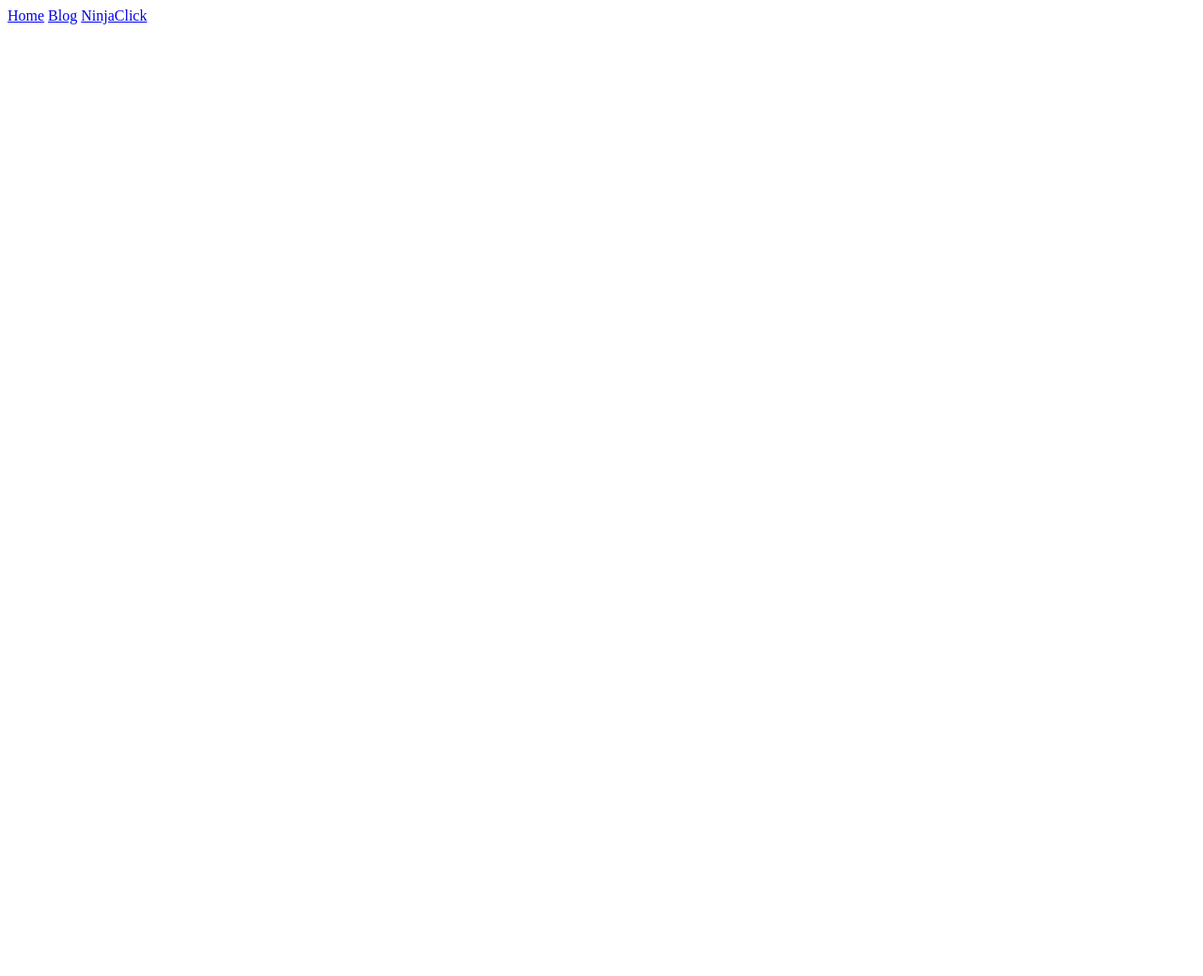
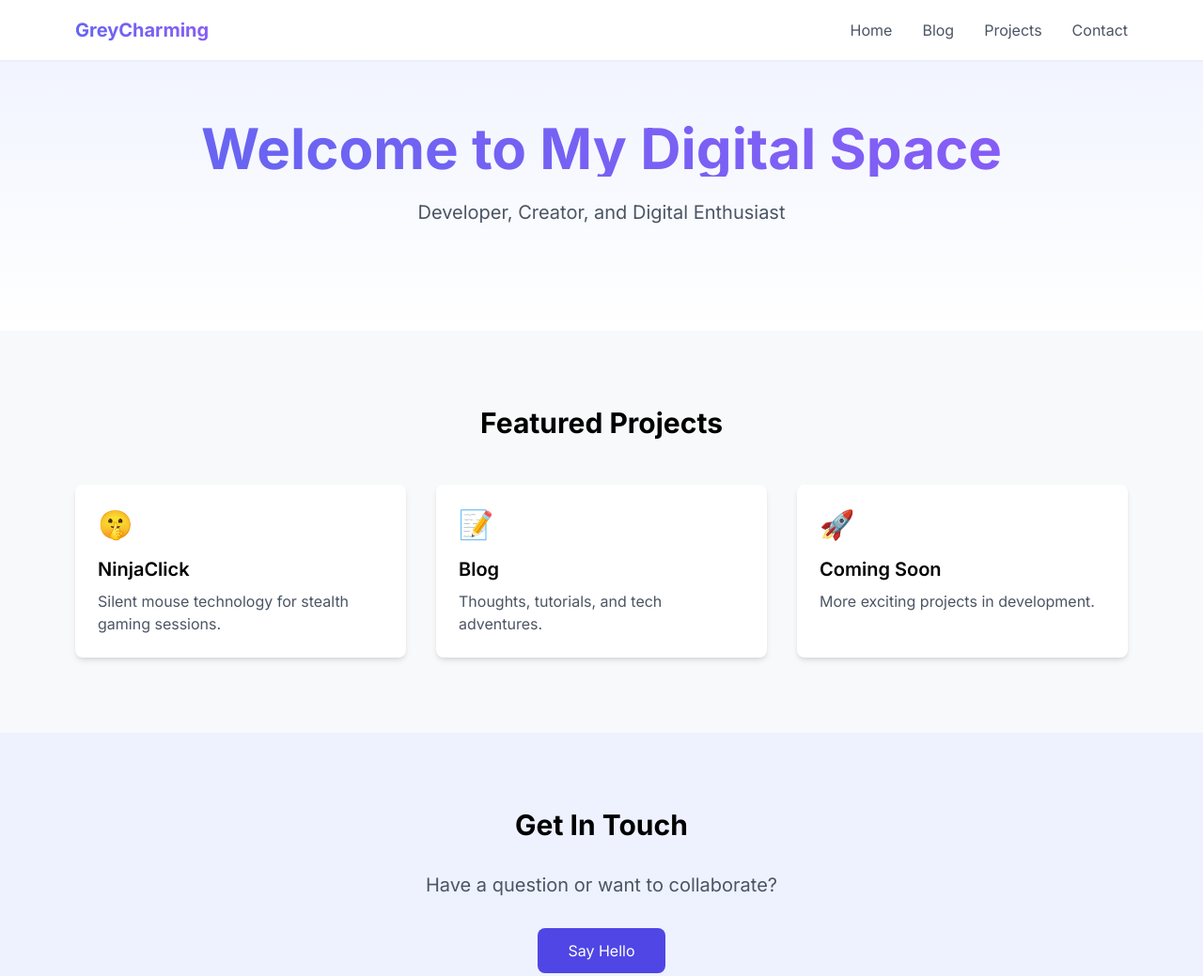
Before and after one commit to greycharming/greycharming.github.io, a plain HTML site: page index.html in a window 1280 px wide. Shown: the top 1039 px of the page at 94% size. Before the commit the page ends 800 px from the top, so only its background shows below. Drawn offline with nearby package versions, Linux system fonts and the light colour scheme.

Commit message:
Update index.html

```diff
--- a/index.html
+++ b/index.html
@@ -1,15 +1,137 @@
 <!DOCTYPE html>
-<html>
+<html lang="en">
 <head>
+    <meta charset="UTF-8">
+    <meta name="viewport" content="width=device-width, initial-scale=1.0">
     <title>GreyCharming's Portfolio</title>
+    <link href="https://cdnjs.cloudflare.com/ajax/libs/tailwindcss/2.2.19/tailwind.min.css" rel="stylesheet">
+    <style>
+        @import url('https://fonts.googleapis.com/css2?family=Inter:wght@300;400;500;600;700&display=swap');
+
+        body {
+            font-family: 'Inter', sans-serif;
+            background-color: #f8f9fa;
+        }
+
+        .nav-link {
+            position: relative;
+            transition: color 0.3s ease;
+        }
+
+        .nav-link::after {
+            content: '';
+            position: absolute;
+            width: 0;
+            height: 2px;
+            bottom: -2px;
+            left: 0;
+            background-color: #6366f1;
+            transition: width 0.3s ease;
+        }
+
+        .nav-link:hover::after {
+            width: 100%;
+        }
+
+        .project-card {
+            transition: transform 0.3s ease, box-shadow 0.3s ease;
+        }
+
+        .project-card:hover {
+            transform: translateY(-5px);
+            box-shadow: 0 10px 20px rgba(0,0,0,0.1);
+        }
+
+        .gradient-text {
+            background: linear-gradient(45deg, #6366f1, #8b5cf6);
+            -webkit-background-clip: text;
+            -webkit-text-fill-color: transparent;
+        }
+    </style>
 </head>
-<body>
-    <!-- Navigation to other pages -->
-    <nav>
-        <a href="/">Home</a>
-        <a href="/blog">Blog</a>
-        <a href="/projects/ninjaclick">NinjaClick</a>
+<body class="min-h-screen">
+    <!-- Navigation -->
+    <nav class="bg-white shadow-sm fixed w-full z-10">
+        <div class="max-w-6xl mx-auto px-4">
+            <div class="flex justify-between h-16">
+                <div class="flex items-center">
+                    <span class="text-xl font-bold gradient-text">GreyCharming</span>
+                </div>
+                <div class="flex items-center space-x-8">
+                    <a href="/" class="nav-link text-gray-600 hover:text-indigo-600">Home</a>
+                    <a href="/blog" class="nav-link text-gray-600 hover:text-indigo-600">Blog</a>
+                    <a href="#projects" class="nav-link text-gray-600 hover:text-indigo-600">Projects</a>
+                    <a href="#contact" class="nav-link text-gray-600 hover:text-indigo-600">Contact</a>
+                </div>
+            </div>
+        </div>
     </nav>
-    <!-- Main content -->
+
+    <!-- Hero Section -->
+    <section class="pt-32 pb-20 bg-gradient-to-b from-indigo-50 to-white">
+        <div class="max-w-6xl mx-auto px-4">
+            <div class="text-center">
+                <h1 class="text-4xl md:text-6xl font-bold mb-6 gradient-text">
+                    Welcome to My Digital Space
+                </h1>
+                <p class="text-xl text-gray-600 mb-8">
+                    Developer, Creator, and Digital Enthusiast
+                </p>
+            </div>
+        </div>
+    </section>
+
+    <!-- Projects Section -->
+    <section id="projects" class="py-20">
+        <div class="max-w-6xl mx-auto px-4">
+            <h2 class="text-3xl font-bold mb-12 text-center">Featured Projects</h2>
+            <div class="grid grid-cols-1 md:grid-cols-2 lg:grid-cols-3 gap-8">
+                <!-- NinjaClick Project -->
+                <a href="/projects/ninjaclick" class="project-card bg-white rounded-lg overflow-hidden shadow-md">
+                    <div class="p-6">
+                        <div class="text-3xl mb-4">🤫</div>
+                        <h3 class="text-xl font-semibold mb-2">NinjaClick</h3>
+                        <p class="text-gray-600">Silent mouse technology for stealth gaming sessions.</p>
+                    </div>
+                </a>
+
+                <!-- Blog Project -->
+                <a href="/blog" class="project-card bg-white rounded-lg overflow-hidden shadow-md">
+                    <div class="p-6">
+                        <div class="text-3xl mb-4">📝</div>
+                        <h3 class="text-xl font-semibold mb-2">Blog</h3>
+                        <p class="text-gray-600">Thoughts, tutorials, and tech adventures.</p>
+                    </div>
+                </a>
+
+                <!-- Placeholder Project -->
+                <div class="project-card bg-white rounded-lg overflow-hidden shadow-md">
+                    <div class="p-6">
+                        <div class="text-3xl mb-4">🚀</div>
+                        <h3 class="text-xl font-semibold mb-2">Coming Soon</h3>
+                        <p class="text-gray-600">More exciting projects in development.</p>
+                    </div>
+                </div>
+            </div>
+        </div>
+    </section>
+
+    <!-- Contact Section -->
+    <section id="contact" class="py-20 bg-indigo-50">
+        <div class="max-w-6xl mx-auto px-4 text-center">
+            <h2 class="text-3xl font-bold mb-8">Get In Touch</h2>
+            <p class="text-xl text-gray-600 mb-8">Have a question or want to collaborate?</p>
+            <a href="mailto:your-email@example.com" class="inline-block bg-indigo-600 text-white px-8 py-3 rounded-lg hover:bg-indigo-700 transition duration-300">
+                Say Hello
+            </a>
+        </div>
+    </section>
+
+    <!-- Footer -->
+    <footer class="bg-white py-8">
+        <div class="max-w-6xl mx-auto px-4 text-center">
+            <p class="text-gray-600">© 2024 GreyCharming. All rights reserved.</p>
+        </div>
+    </footer>
 </body>
 </html>
```
